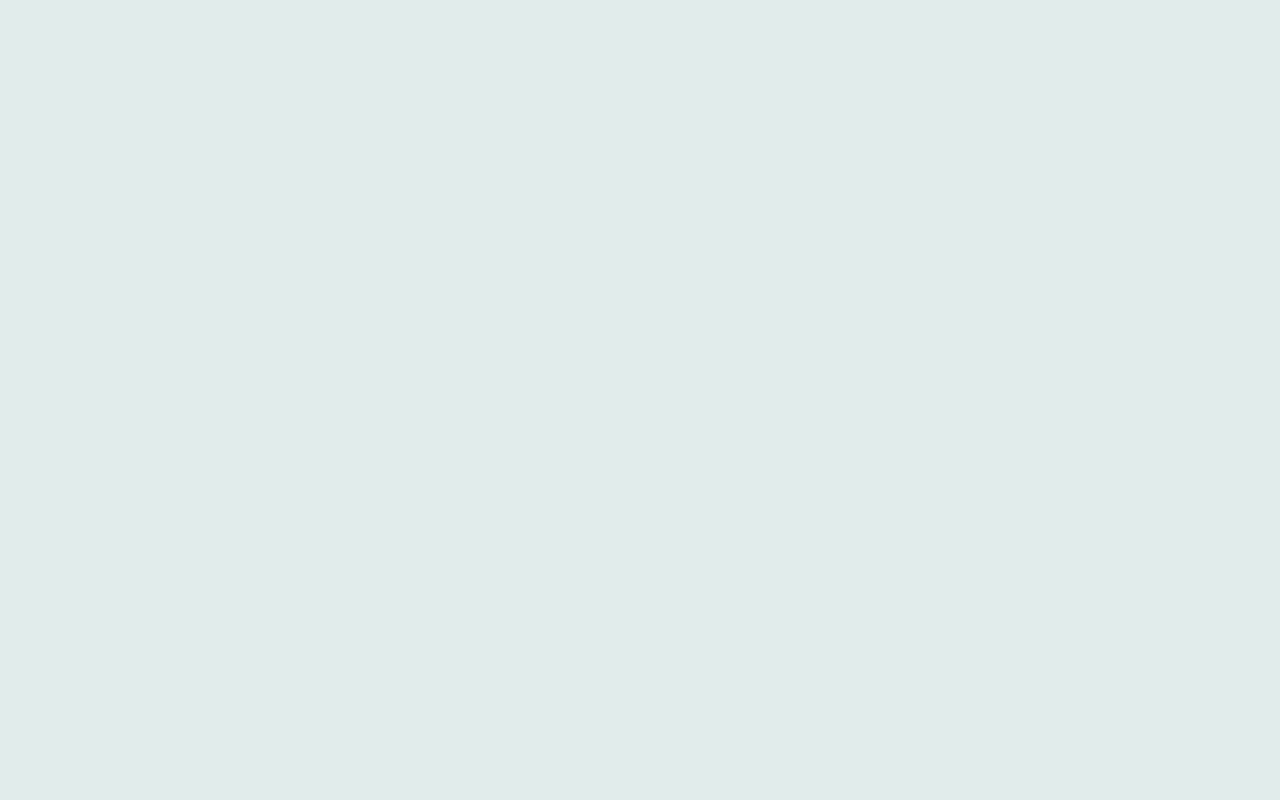
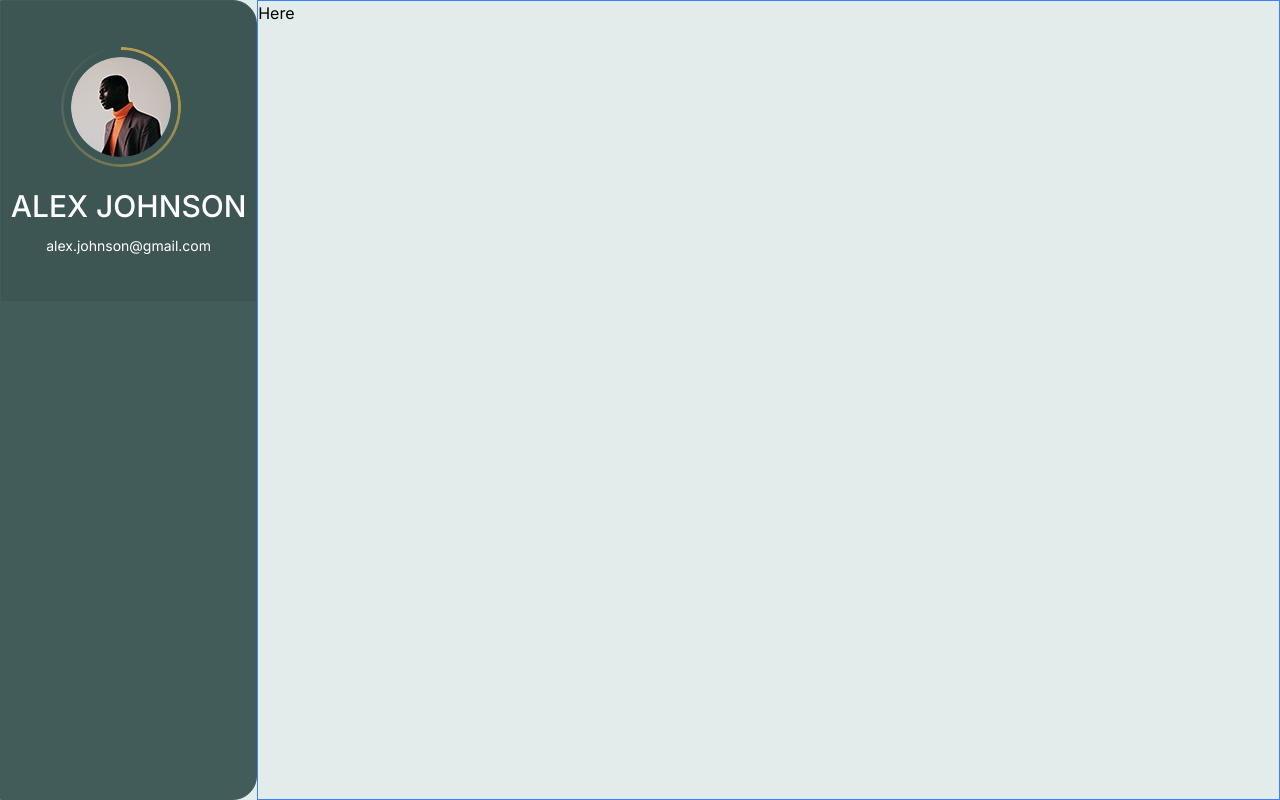
Before and after one commit to Tobbs101/thrillers-travels, a Next.js app: page / in a window 1280 px wide. Built offline with nearby package versions, Linux system fonts and the light colour scheme.

Commit message:
Updated PageLayout & Sidebar

```diff
--- a/app/globals.css
+++ b/app/globals.css
@@ -1,3 +1,5 @@
+@import url("https://fonts.googleapis.com/css2?family=Open+Sans:ital,wght@0,300..800;1,300..800&display=swap");
+
 @tailwind base;
 @tailwind components;
 @tailwind utilities;
@@ -18,6 +20,7 @@
 
 body {
   color: rgb(var(--foreground-rgb));
+  font-family: "Open Sans", sans-serif;
   background: linear-gradient(
       to bottom,
       transparent,
--- a/app/page.tsx
+++ b/app/page.tsx
@@ -1,7 +1,15 @@
 import Image from "next/image";
+import Sidebar from "@/components/Sidebar";
+import PageLayout from "@/components/PageLayout";
+import Aside from "@/components/Aside";
 
 export default function Home() {
   return (
-    <main className="flex bg-lightBlue min-h-screen flex-col items-center justify-between p-24"></main>
+    <PageLayout>
+      <Sidebar />
+      <Aside>
+        <h2>Here</h2>
+      </Aside>
+    </PageLayout>
   );
 }
--- /dev/null
+++ b/components/Aside.tsx
@@ -0,0 +1,7 @@
+import React, { ReactNode } from "react";
+
+const Aside = ({ children }: { children?: ReactNode }) => {
+  return <div className="border border-blue-500 flex-[4]">{children}</div>;
+};
+
+export default Aside;
--- /dev/null
+++ b/components/PageLayout.tsx
@@ -0,0 +1,11 @@
+import React, { ReactNode } from "react";
+
+const PageLayout = ({ children }: { children: ReactNode }) => {
+  return (
+    <main className="flex bg-lightBlue text-black min-h-screen">
+      {children}
+    </main>
+  );
+};
+
+export default PageLayout;
--- /dev/null
+++ b/components/Sidebar.tsx
@@ -0,0 +1,18 @@
+import React from "react";
+import Image from "next/image";
+import avatar from "../assets/avatar.png";
+
+const Sidebar = () => {
+  return (
+    <section className="border p-0 overflow-hidden border-customBlue bg-customBlue flex-1 rounded-br-3xl rounded-tr-3xl">
+      <div className="w-full bg-alternateBlue h-[300px] flex items-center justify-center gap-3 flex-col">
+        <Image src={avatar} alt="avatar" />
+        <h1 className="text-white text-3xl font-medium">ALEX JOHNSON</h1>
+        <p className="text-white text-sm">alex.johnson@gmail.com</p>
+        <p></p>
+      </div>
+    </section>
+  );
+};
+
+export default Sidebar;
```
Also changed, not shown: assets/avatar.png (added).
